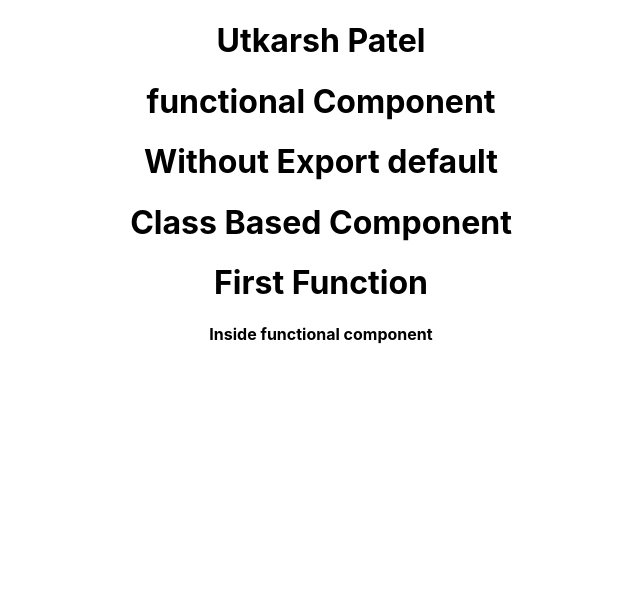
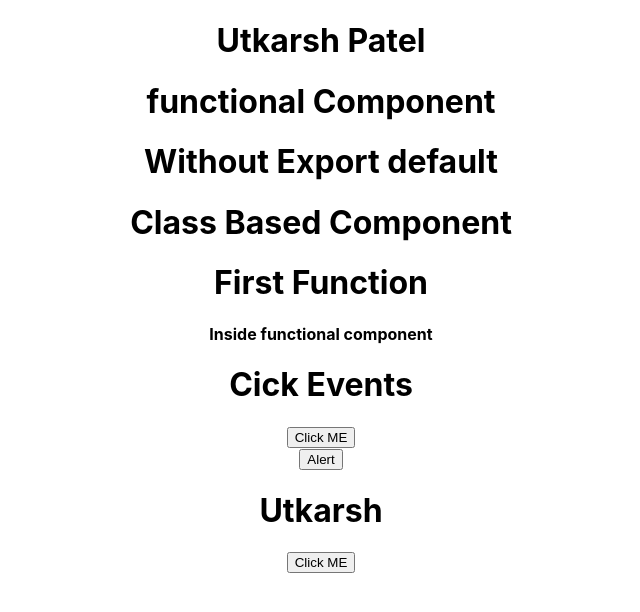
Before and after one commit to UtkarshPatel9934/React.js, a React (Create React App) app in the folder reactapp/: page / in a window 1280 px wide. Shown: the top 612 px of the page, without its empty margins (319-959 px from the left). Built offline with nearby package versions, Linux system fonts and the light colour scheme.

Commit message:
Added Click Event and Function

```diff
--- a/reactapp/src/App.js
+++ b/reactapp/src/App.js
@@ -12,6 +12,15 @@ import ClassBased from './ClassBased';
 
 // importing Outer/Inside functional component
 import Inside from './InsideComponent';
+
+
+
+
+// importing ClickEvent component
+import ClickEvent from './ClickEvent';
+
+
+import Click from './Click'
 
 function App() {
   return (
@@ -32,6 +41,12 @@ function App() {
     {/* Inside component */}
     <Inside></Inside>
 
+
+
+    {/* ClickEvent */}
+    <ClickEvent></ClickEvent>
+    <Click></Click>
+
     </div>
   );
 }
--- /dev/null
+++ b/reactapp/src/Click.js
@@ -0,0 +1,22 @@
+function Click()
+{
+	let data = 'Utkarsh';
+
+	function onClick()
+	{
+		data = 'Perter'
+		alert('changed to ' + data);
+	}
+
+	return (
+		<div>
+			{/* Note: Here we can not able to see the changed value in the Data */}
+			{/* That's why we are using States and Props in React */}
+			<h1>{data}</h1>
+
+			<button onClick={onClick}> Click ME </button>
+		</div>
+	)
+}
+
+export default Click;;
--- /dev/null
+++ b/reactapp/src/ClickEvent.js
@@ -0,0 +1,30 @@
+function ClickEvent()
+{
+	// Note: Apple () function is getting called Automatically when we start our app, and after that we can't able to trigger our Alert again
+	function Apple()
+	{
+		alert('Function Called...')
+	}
+
+	return (
+		<div>
+			<h1>Cick Events</h1>
+			{/* <button onClick={Apple()} >Click ME</button> */}
+
+			{/* To prevent the problem we get we have to remove () after the function definition */}
+
+			{/* We must have to use this technique */}
+			<button onClick={Apple} >Click ME</button>
+
+			<br />
+
+			{/* It get called alert automatically when we run the app, so we have to use arrow function instead  */}
+			{/* <button onClick={alert('hello')} >Alert</button> */}
+			<button onClick={ () => { alert('hello') }} >Alert</button>
+
+
+		</div>
+	)
+}
+
+export default ClickEvent;
```
Also changed, not shown: 1 other file (tests, documents, lock files or other folders).
